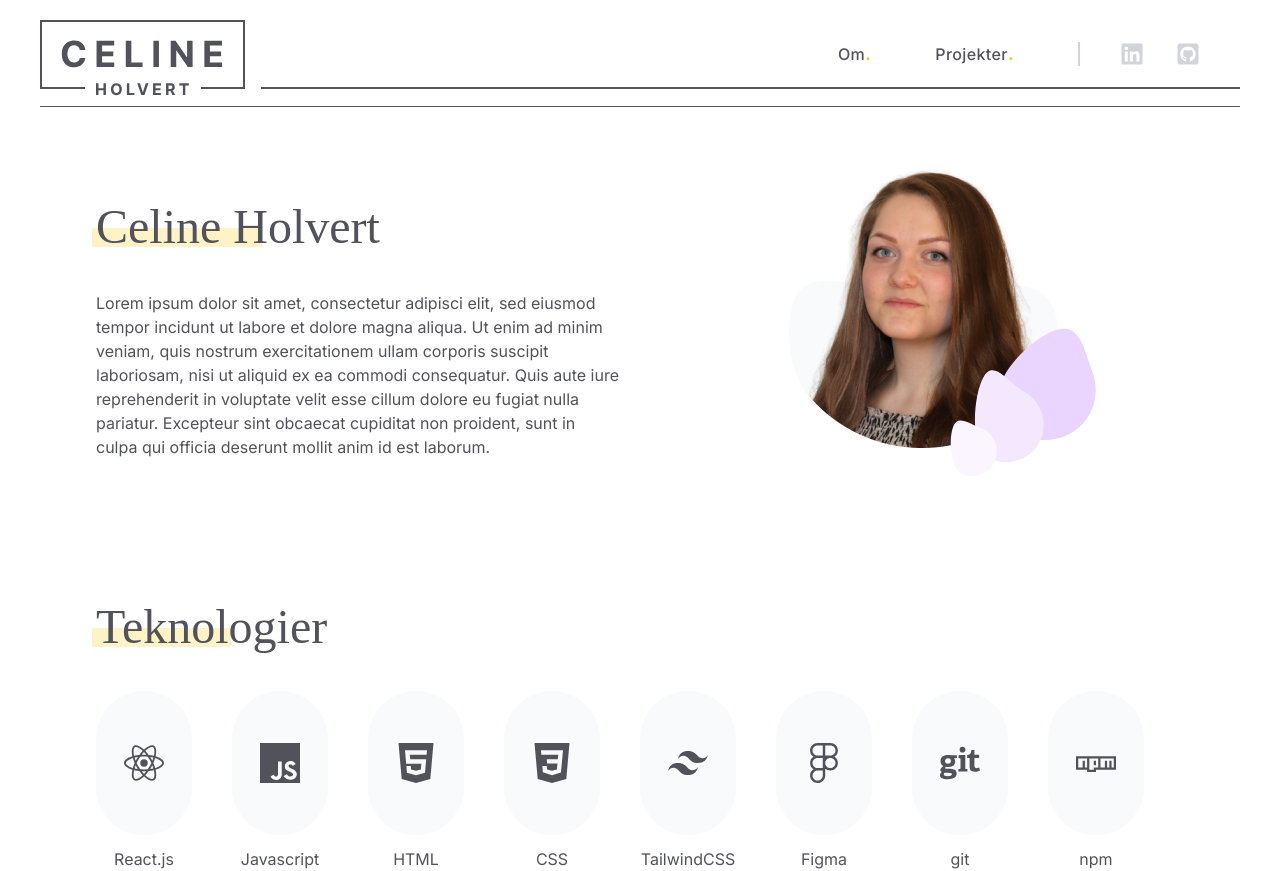
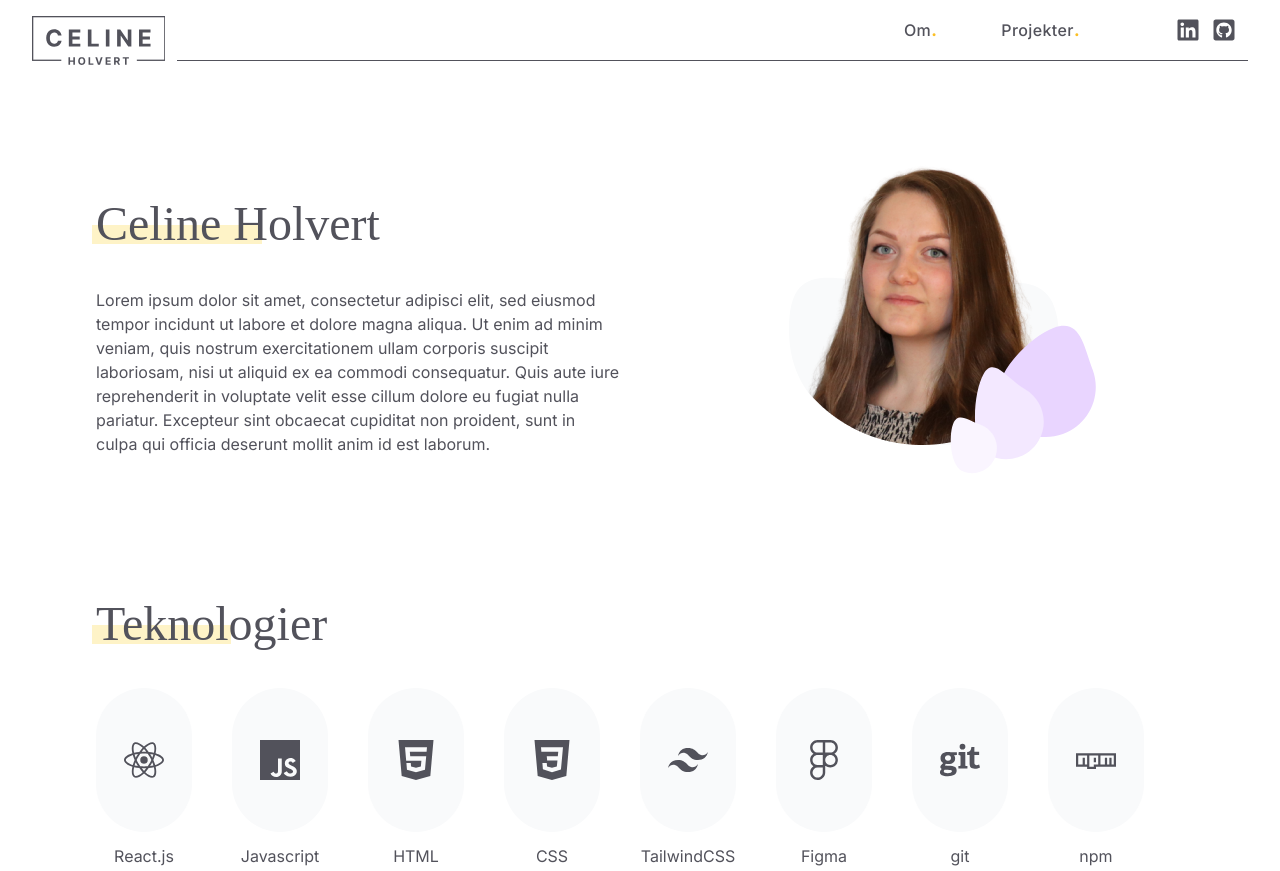
Before and after one commit to celinerh/portfolio, a React (Create React App) app: page / in a window 1280 px wide. Built offline with nearby package versions, Linux system fonts and the light colour scheme; a web font is replaced by a local one.

Commit message:
add new navigation

```diff
--- a/src/components/Navigation/Navigation.jsx
+++ b/src/components/Navigation/Navigation.jsx
@@ -1,15 +1,23 @@
-import { Link } from "react-router-dom";
-import { FaLinkedin, FaGithubSquare } from "react-icons/fa";
+/* This example requires Tailwind CSS v2.0+ */
+import { Disclosure } from "@headlessui/react";
+import { MenuIcon, XIcon } from "@heroicons/react/outline";
+import { Link, NavLink } from "react-router-dom";
+import { FaGithubSquare, FaLinkedin } from "react-icons/fa";
 import NavigationListItem from "./NavigationListItem";
 
-const Navigation = () => {
 const NavigationListItems = [
   { title: "Om", navLinkTo: "/" },
   { title: "Projekter", navLinkTo: "/projekter" },
 ];
 
+export default function Example() {
   return (
-    <nav className="grid grid-cols-[auto_1fr] mt-5 mb-24 mx-10 border-b border-zinc-600">
+    <Disclosure as="nav" className="mb-16 md:mb-32">
+      {({ open }) => (
+        <>
+          <div className="flex px-4 mx-auto sm:px-6 lg:px-8">
+            <div className="flex w-full">
+              <div className="flex items-center flex-shrink-0">
                 <Link to="/">
                   <svg
                     width="205"
@@ -17,7 +25,7 @@ const Navigation = () => {
                     viewBox="0 0 205 86"
                     fill="none"
                     xmlns="http://www.w3.org/2000/svg"
-          className="w-24 md:w-auto"
+                    className="block w-auto mt-4 h-14"
                   >
                     <rect
                       x="1"
@@ -38,9 +46,10 @@ const Navigation = () => {
                     />
                   </svg>
                 </Link>
-
-      <div className="flex items-center ml-4 md:border-b-2 md:border-zinc-600 h-[69px]">
-        <ul className="flex items-center gap-5 pr-6 ml-auto border-r-2 border-gray-300 md:pr-16 md:gap-16">
+              </div>
+              <div className="flex w-full h-[60.5px] ml-3 border-b border-zinc-600">
+                <div className="hidden sm:ml-auto sm:flex sm:space-x-8">
+                  <ul className="flex items-center gap-5 pr-6 ml-auto md:pr-16 md:gap-16">
                     {NavigationListItems.map((listItem) => (
                       <NavigationListItem
                         title={listItem.title}
@@ -49,7 +58,9 @@ const Navigation = () => {
                       />
                     ))}
                   </ul>
-        <ul className="flex items-center gap-2 px-6 text-2xl text-gray-300 md:gap-4 md:px-10 md:gap-8">
+
+                  <div className="hidden sm:flex sm:items-center text-zinc-600">
+                    <ul className="flex items-center gap-3 pr-3 text-2xl ">
                       <li>
                         <a
                           href="https://www.linkedin.com/in/celinerh"
@@ -66,8 +77,57 @@ const Navigation = () => {
                       </li>
                     </ul>
                   </div>
-    </nav>
+                </div>
+                <div className="flex items-center ml-auto -mr-2 sm:hidden">
+                  {/* Mobile menu button */}
+                  <Disclosure.Button className="inline-flex items-center justify-center p-2 text-gray-400 rounded-md hover:text-gray-500 hover:bg-gray-100 focus:outline-none focus:ring-2 focus:ring-inset focus:ring-indigo-500">
+                    <span className="sr-only">Open main menu</span>
+                    {open ? (
+                      <XIcon className="block w-6 h-6" aria-hidden="true" />
+                    ) : (
+                      <MenuIcon className="block w-6 h-6" aria-hidden="true" />
+                    )}
+                  </Disclosure.Button>
+                </div>
+              </div>
+            </div>
+          </div>
+
+          <Disclosure.Panel className="sm:hidden">
+            <div className="pt-2 pb-3 space-y-1">
+              {NavigationListItems.map((listItem) => (
+                <NavLink
+                  to={listItem.navLinkTo}
+                  key={listItem.title}
+                  className="block py-2 pl-3 pr-4 text-base font-medium tracking-wide text-gray-500 border-l-4 border-transparent hover:bg-gray-50 hover:border-gray-300 hover:text-gray-700"
+                >
+                  {listItem.title}
+                </NavLink>
+              ))}
+            </div>
+            <div className="mb-8 border-t border-gray-300">
+              <div className="flex items-center py-4 border-b border-zinc-600">
+                <ul className="flex items-center gap-3 mx-auto text-2xl ">
+                  <li>
+                    <a
+                      href="https://www.linkedin.com/in/celinerh"
+                      target="_blank"
+                      rel="noreferrer"
+                    >
+                      <FaLinkedin />
+                    </a>
+                  </li>
+                  <li>
+                    <a href="" target="_blank" rel="noreferrer">
+                      <FaGithubSquare />
+                    </a>
+                  </li>
+                </ul>
+              </div>
+            </div>
+          </Disclosure.Panel>
+        </>
+      )}
+    </Disclosure>
   );
-};
-
-export default Navigation;
+}
```
Lines whose indentation alone changed are shown as unchanged.
